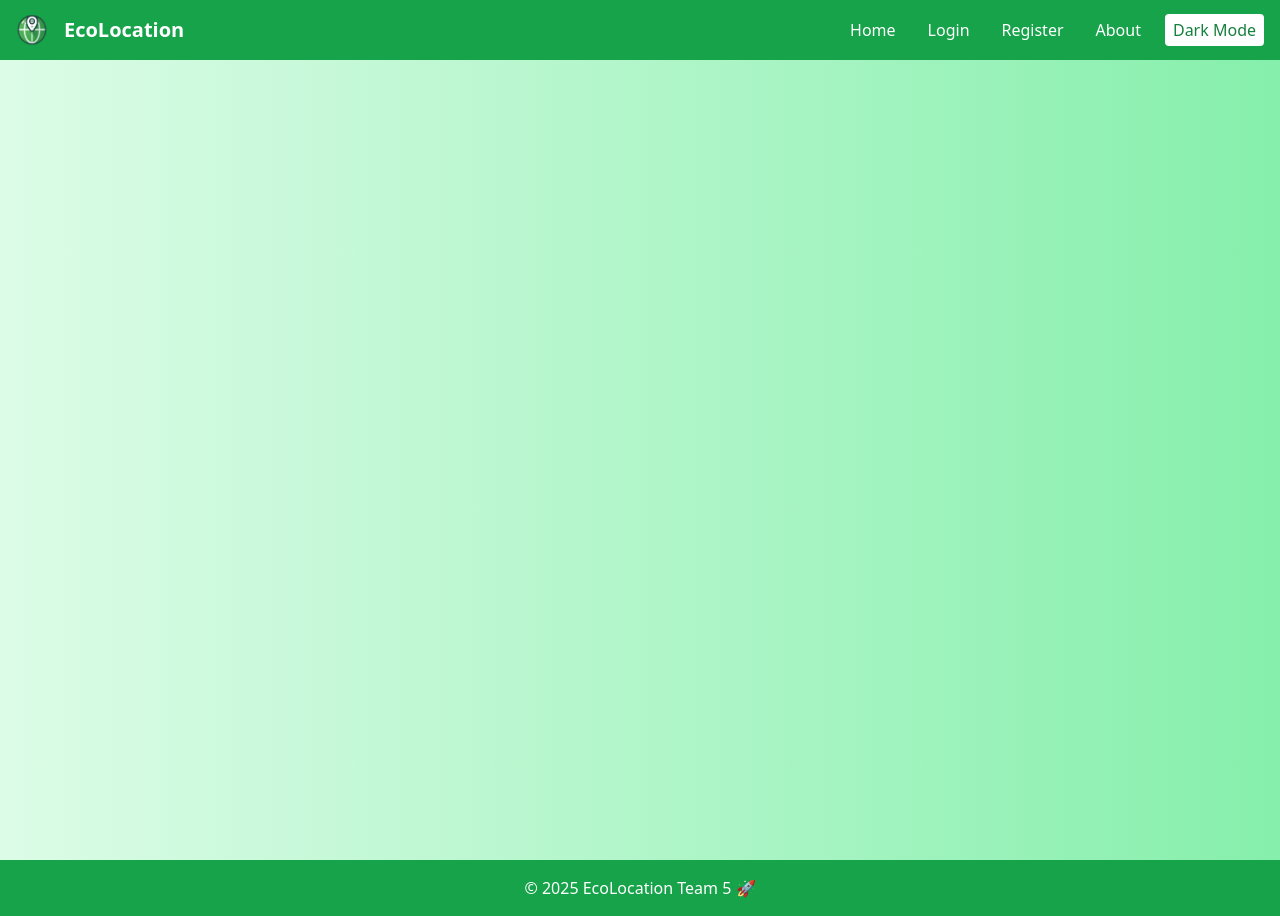
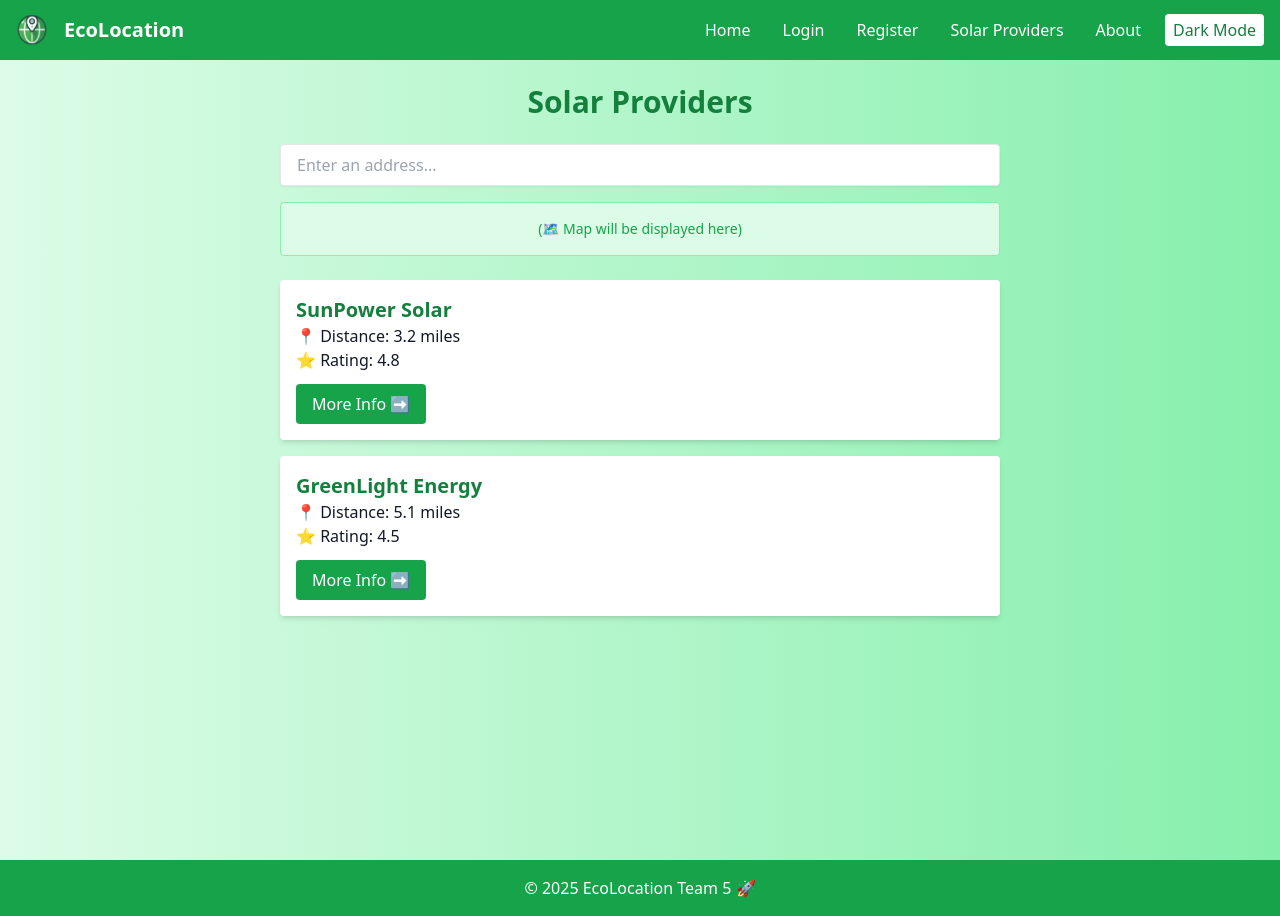
Before and after one commit to zh59176n/EcoLocation, a React (Vite) app: page /solar in a window 1280 px wide. Built offline with nearby package versions, Linux system fonts and the light colour scheme.

Commit message:
T2.12: Build Solar Provider UI (list + details view) (Patrick)

```diff
--- a/src/App.jsx
+++ b/src/App.jsx
@@ -7,6 +7,7 @@ import LoginForm from './components/LoginForm';
 import About from './components/About';
 import Home from './components/Home';
 import RegisterForm from './components/RegisterForm';
+import SolarProviderList from './components/SolarProviderList';
 
 function App() {
   const [darkMode, setDarkMode] = useState(false);
@@ -28,6 +29,7 @@ function App() {
           <Route path="/" element={<Home />} />
           <Route path="/login" element={<LoginForm />} />
           <Route path="/register" element={<RegisterForm />} />
+          <Route path="/solar" element={<SolarProviderList />} />
           <Route path="/about" element={<About />} />
         </Routes>
       </main>
--- a/src/components/Navbar.jsx
+++ b/src/components/Navbar.jsx
@@ -1,4 +1,3 @@
-// components/Navbar.jsx
 import React, { useState } from 'react';
 import { Link } from 'react-router-dom';
 
@@ -42,6 +41,7 @@ function Navbar({ darkMode, setDarkMode }) {
         <Link to="/" className={linkClasses}>Home</Link>
         <Link to="/login" className={linkClasses}>Login</Link>
         <Link to="/register" className={linkClasses}>Register</Link>
+        <Link to="/solar" className={linkClasses}>Solar Providers</Link>
         <Link to="/about" className={linkClasses}>About</Link>
         <button
           onClick={() => setDarkMode(!darkMode)}
@@ -80,6 +80,13 @@ function Navbar({ darkMode, setDarkMode }) {
             onClick={() => setIsOpen(false)}
             className={linkClasses}
           >
+            Solar Providers
+          </Link>
+          <Link
+            to="/solar"
+            onClick={() => setIsOpen(false)}
+            className={linkClasses}
+          >
             About
           </Link>
           <button
--- /dev/null
+++ b/src/components/SolarProviderDetails.jsx
@@ -0,0 +1,29 @@
+import React from 'react';
+
+const SolarProviderDetails = ({ provider, onClose }) => {
+  if (!provider) return null;
+
+  return (
+    <div className="fixed inset-0 bg-black bg-opacity-40 flex justify-center items-center z-50">
+      <div className="bg-white dark:bg-gray-800 p-6 rounded-lg shadow-lg max-w-md w-full">
+        <h2 className="text-2xl font-bold text-green-700 dark:text-green-300 mb-4">
+          {provider.name}
+        </h2>
+        <ul className="space-y-2 text-gray-800 dark:text-gray-200">
+          <li><strong>Address:</strong> {provider.address}</li>
+          <li><strong>Distance:</strong> {provider.distance}</li>
+          <li><strong>Rating:</strong> ⭐ {provider.rating}</li>
+          <li><strong>More Info:</strong> {provider.description}</li>
+        </ul>
+        <button
+          onClick={onClose}
+          className="mt-6 bg-green-600 text-white px-4 py-2 rounded hover:bg-green-700 transition"
+        >
+          Close
+        </button>
+      </div>
+    </div>
+  );
+};
+
+export default SolarProviderDetails;
--- /dev/null
+++ b/src/components/SolarProviderList.jsx
@@ -0,0 +1,65 @@
+import React, { useState } from 'react';
+import SolarProviderDetails from './SolarProviderDetails.jsx';
+
+const solarProviders = [
+  {
+    id: 1,
+    name: "SunPower Solar",
+    distance: "3.2 miles",
+    rating: 4.8,
+    address: "123 Solar Ave, San Diego, CA",
+    description: "Leading provider of clean solar energy solutions for homes and businesses.",
+  },
+  {
+    id: 2,
+    name: "GreenLight Energy",
+    distance: "5.1 miles",
+    rating: 4.5,
+    address: "456 Eco Rd, Austin, TX",
+    description: "Affordable and efficient residential solar installations.",
+  },
+];
+
+const SolarProviderList = () => {
+  const [selectedProvider, setSelectedProvider] = useState(null);
+
+  const handleMoreInfo = (provider) => setSelectedProvider(provider);
+  const handleCloseModal = () => setSelectedProvider(null);
+
+  return (
+    <div className="p-6 max-w-3xl mx-auto">
+      <h1 className="text-3xl font-bold text-green-700 mb-6 text-center">Solar Providers</h1>
+
+      <input
+        type="text"
+        placeholder="Enter an address..."
+        className="w-full mb-4 px-4 py-2 border rounded shadow-sm"
+      />
+
+      <div className="bg-green-100 border border-green-300 p-4 mb-6 rounded text-center text-sm text-green-600">
+        (🗺️ Map will be displayed here)
+      </div>
+
+      {solarProviders.map((provider) => (
+        <div key={provider.id} className="bg-white rounded shadow-md p-4 mb-4">
+          <h2 className="text-xl font-semibold text-green-700">{provider.name}</h2>
+          <p>📍 Distance: {provider.distance}</p>
+          <p>⭐ Rating: {provider.rating}</p>
+          <button
+            onClick={() => handleMoreInfo(provider)}
+            className="mt-3 bg-green-600 text-white px-4 py-2 rounded hover:bg-green-700 transition"
+          >
+            More Info ➡
+          </button>
+        </div>
+      ))}
+
+      {/* Modal for Details */}
+      {selectedProvider && (
+        <SolarProviderDetails provider={selectedProvider} onClose={handleCloseModal} />
+      )}
+    </div>
+  );
+};
+
+export default SolarProviderList;
```
